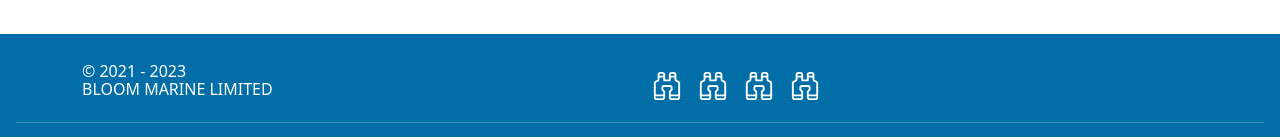
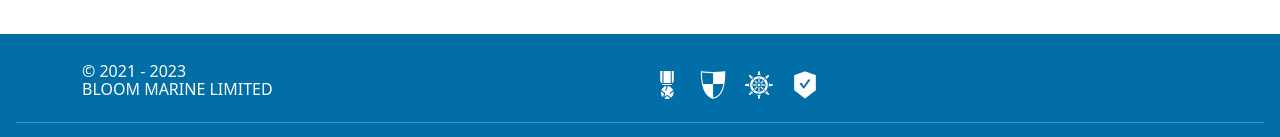
Before and after one commit to joseph-anselm/bloom, a Next.js app: page / in a window 1280 px wide. Shown: the part 2520-2657 px from the top of the page. Built offline with nearby package versions, Linux system fonts and the light colour scheme.

Commit message:
Bloom Marine updates

```diff
--- a/components/footer.js
+++ b/components/footer.js
@@ -3,6 +3,8 @@ import Image from "next/image";
 import { Container, Row, Col, Button, Card } from "react-bootstrap";
 import styles from "../styles/footer.module.css";
 import * as Icon from "react-bootstrap-icons";
+import * as IconName from "react-icons/gi";
+import * as Ai from "react-icons/ai";
 
 export default function Footer() {
   return (
@@ -15,10 +17,16 @@ export default function Footer() {
               <p>BLOOM MARINE LIMITED</p>
             </Col>
             <Col xs={12} md={6} className={styles.copyright2}>
-              <Icon.Binoculars size={30} style={{ marginRight: "1rem" }} />
-              <Icon.Binoculars size={30} style={{ marginRight: "1rem" }} />
-              <Icon.Binoculars size={30} style={{ marginRight: "1rem" }} />
-              <Icon.Binoculars size={30} style={{ marginRight: "1rem" }} />
+              <IconName.GiMedal size={30} style={{ marginRight: "1rem" }} />
+              <IconName.GiCheckedShield
+                size={30}
+                style={{ marginRight: "1rem" }}
+              />
+              <IconName.GiShipWheel size={30} style={{ marginRight: "1rem" }} />
+              <Ai.AiFillSafetyCertificate
+                size={30}
+                style={{ marginRight: "1rem" }}
+              />
             </Col>
           </Row>
         </Container>
--- a/package.json
+++ b/package.json
@@ -9,6 +9,7 @@
     "lint": "next lint"
   },
   "dependencies": {
+    "@ant-design/icons": "^4.7.0",
     "bootstrap": "^5.1.1",
     "next": "11.1.2",
     "react": "17.0.2",
```
Also changed, not shown: 1 other file (tests, documents, lock files or other folders).
